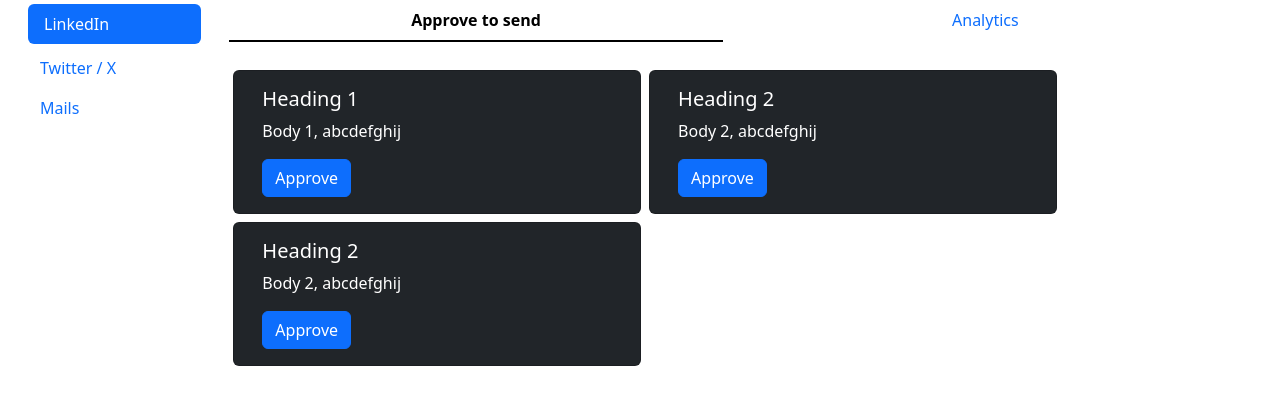
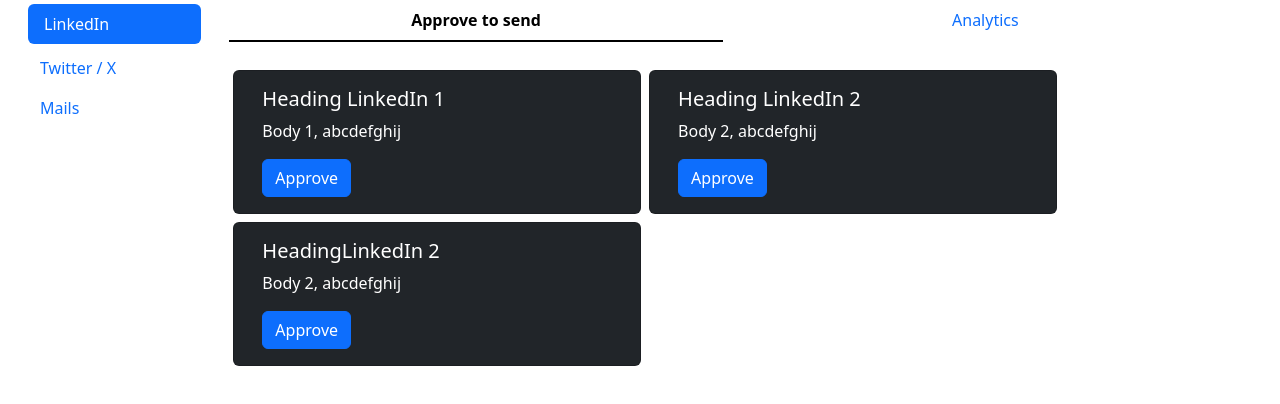
Before and after one commit to Rathish-Rajendran/Gofr-social-media-automation, a React (Vite) app in the folder AI-Alchemy/: page / in a window 1280 px wide. Shown: the top 404 px of the page. Built offline with nearby package versions, Linux system fonts and the light colour scheme.

Commit message:
Connect sidebar and the contents that gets displayed

```diff
--- a/AI-Alchemy/src/App.jsx
+++ b/AI-Alchemy/src/App.jsx
@@ -13,37 +13,65 @@
     { name: "Analytics", onClick: () => setShowCards(false) }
   ]
 
+  const [selectedSidebarItem, setSelectedSidebarItem] = useState(0)
   const sidebarItems = [
-    "LinkedIn",
-    "Twitter / X",
-    "Mails"
+    { name: "LinkedIn", onClick: setSelectedSidebarItem },
+    { name: "Twitter / X", onClick: setSelectedSidebarItem },
+    { name: "Mails", onClick: setSelectedSidebarItem }
   ]
 
   // Some dummy data for LinkedIn
   const linkedInContents = [
     {
-      heading: "Heading 1",
+      heading: "Heading LinkedIn 1",
       body: "Body 1, abcdefghij"
     },
     {
-      heading: "Heading 2",
+      heading: "Heading LinkedIn 2",
       body: "Body 2, abcdefghij"
     },
     {
-      heading: "Heading 2",
+      heading: "HeadingLinkedIn 2",
       body: "Body 2, abcdefghij"
     },
   ]
+
+  // Some dummy data for Twitter
+  const twitterContents = [
+    {
+      heading: "Heading Twitter / X 1",
+      body: "Body 1, abcdefghij"
+    },
+    {
+      heading: "Heading Twitter / X 2",
+      body: "Body 2, abcdefghij"
+    },
+    {
+      heading: "HeadingTwitter / X 2",
+      body: "Body 2, abcdefghij"
+    },
+  ]
+
+  // Some mail mock data
+  const mailContents = []
+
+  const getItemsToShow = () => {
+    if (selectedSidebarItem === 0) return linkedInContents;
+    if (selectedSidebarItem === 1) return twitterContents;
+    return mailContents;
+  }
 
   return (
     <div className="container-fluid">
       <div className="container-fluid row">
         <div className="col-2 container-fluid">
-          <SideBar items={sidebarItems} />
+          <SideBar items={sidebarItems} selectedItem={selectedSidebarItem} />
         </div>
         <div className="col container-fluid">
           <Navbar items={navbarItems} selectedItem={showCards ? 0 : 1} />
-          <ContentPage showItems={showCards} items={linkedInContents} />
+          <ContentPage showItems={showCards}
+            items={getItemsToShow()}
+          />
         </div>
       </div>
     </div>
--- a/AI-Alchemy/src/components/contentpage.jsx
+++ b/AI-Alchemy/src/components/contentpage.jsx
@@ -12,6 +12,9 @@
                 </div>
             ))
         }
+        { showItems && items.length === 0 &&
+            <h1>No items to show</h1>
+        }
 
         { /* Show the analytics */}
         {!showItems && <h1>No analytics at the moment</h1>}
--- a/AI-Alchemy/src/components/sidebar.jsx
+++ b/AI-Alchemy/src/components/sidebar.jsx
@@ -1,7 +1,5 @@
-import { useState } from "react";
-
-const SideBar = ({ items }) => {
-    const [selected, setSelected] = useState(0)
+const SideBar = ({ items, selectedItem=0 }) => {
+    const selected = selectedItem
 
     return (
     <nav className="nav flex-column align-self-start nav-pills">
@@ -10,9 +8,9 @@
                 href="#"
                 className={selected === index ? "nav-link active m-1" : "nav-link"}
                 aria-current={selected === index ? "page" : false}
-                onClick={() => setSelected(index)}
+                onClick={() => item.onClick(index)}
                 >
-                    {item}
+                    {item.name}
                 </a>
             )
         }
```
